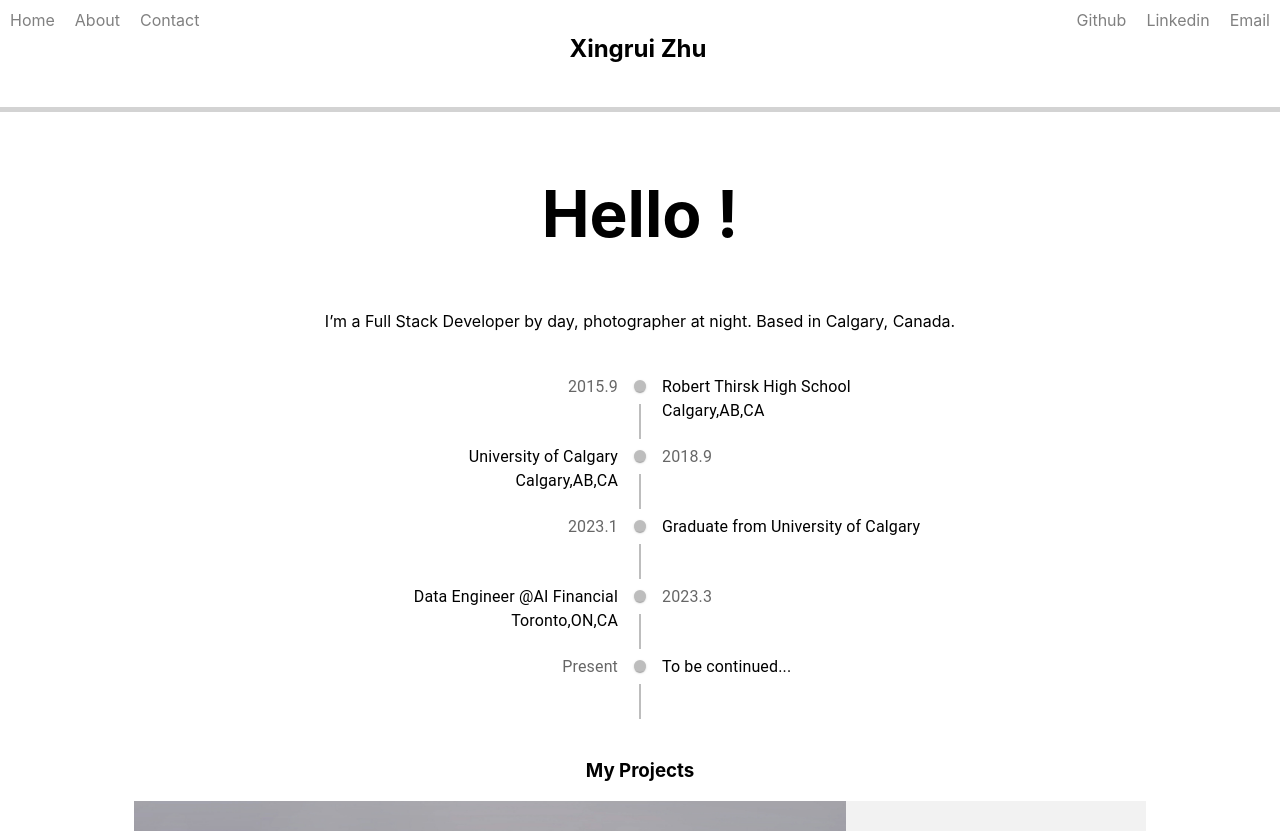
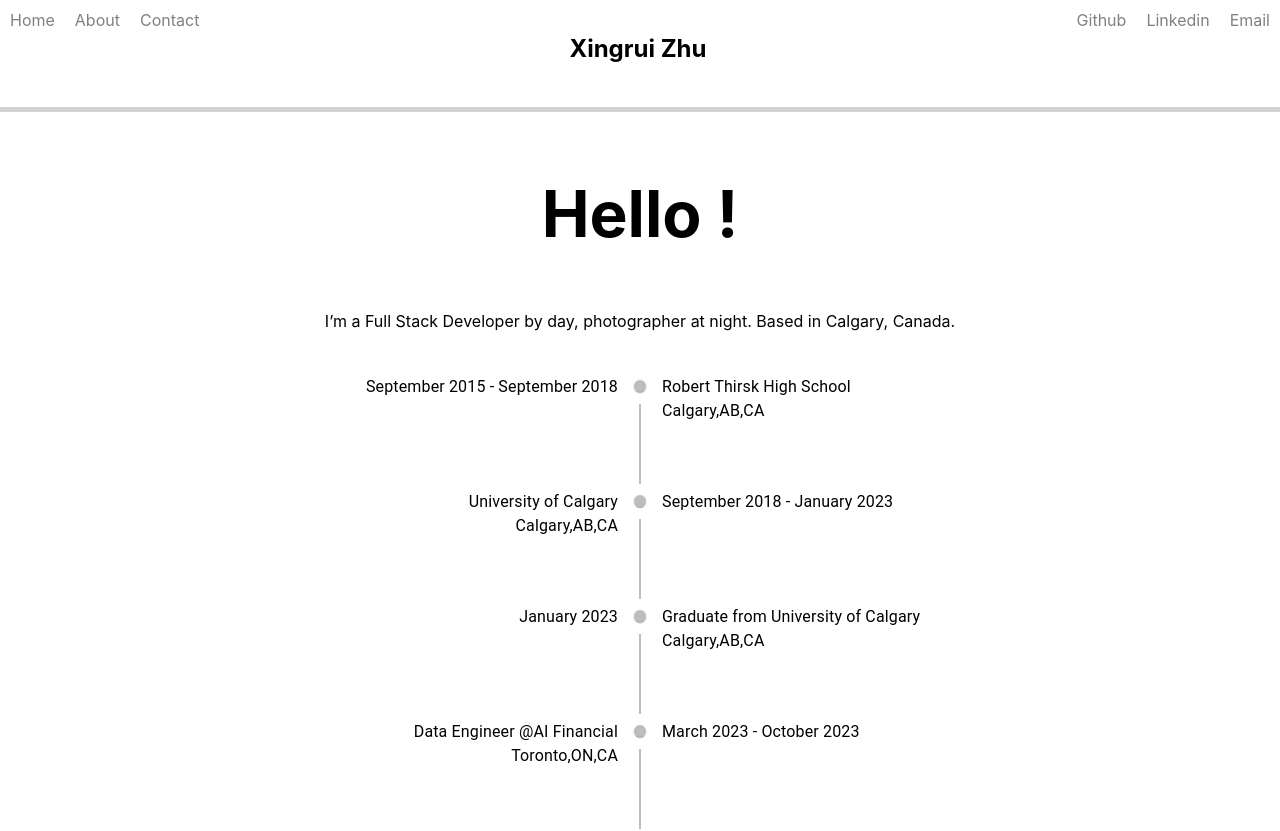
Before and after one commit to XingruiRicky/xingruirickyWebsite, a React (Create React App) app in the folder mywebsite/: page / in a window 1280 px wide. Shown: the top 831 px of the page. Built offline with nearby package versions, Linux system fonts and the light colour scheme; the HTML template or start-up script is replaced by a standard one.

Commit message:
improve timeline

```diff
--- a/mywebsite/src/Timeline.css
+++ b/mywebsite/src/Timeline.css
@@ -0,0 +1,3 @@
+.connector{
+    min-height: 80px;
+}
--- a/mywebsite/src/Timeline.js
+++ b/mywebsite/src/Timeline.js
@@ -6,58 +6,59 @@ import TimelineConnector from '@mui/lab/TimelineConnector';
 import TimelineContent from '@mui/lab/TimelineContent';
 import TimelineDot from '@mui/lab/TimelineDot';
 import TimelineOppositeContent from '@mui/lab/TimelineOppositeContent';
+import "./Timeline.css"
 
 export default function OppositeContentTimeline() {
   return (
     <React.Fragment>
       <Timeline position="alternate">
         <TimelineItem>
-          <TimelineOppositeContent color="text.secondary">
-            2015.9
+          <TimelineOppositeContent>
+            September 2015 - September 2018
           </TimelineOppositeContent>
           <TimelineSeparator>
             <TimelineDot />
-            <TimelineConnector />
+            <TimelineConnector className='connector' />
           </TimelineSeparator>
           <TimelineContent>Robert Thirsk High School<div>Calgary,AB,CA</div></TimelineContent>
         </TimelineItem>
         <TimelineItem>
-          <TimelineOppositeContent color="text.secondary">
-            2018.9
+          <TimelineOppositeContent>
+            September 2018 - January 2023
           </TimelineOppositeContent>
           <TimelineSeparator>
             <TimelineDot />
-            <TimelineConnector />
+            <TimelineConnector className='connector'/>
           </TimelineSeparator>
           <TimelineContent>University of Calgary<div>Calgary,AB,CA</div></TimelineContent>
         </TimelineItem>
         <TimelineItem>
-          <TimelineOppositeContent color="text.secondary">
-            2023.1
+          <TimelineOppositeContent>
+            January 2023
           </TimelineOppositeContent>
           <TimelineSeparator>
             <TimelineDot />
-            <TimelineConnector />
+            <TimelineConnector className='connector'/>
           </TimelineSeparator>
-          <TimelineContent>Graduate from University of Calgary</TimelineContent>
+          <TimelineContent>Graduate from University of Calgary<div>Calgary,AB,CA</div></TimelineContent>
         </TimelineItem>
         <TimelineItem>
-          <TimelineOppositeContent color="text.secondary">
-            2023.3
+          <TimelineOppositeContent>
+            March 2023 - October 2023
           </TimelineOppositeContent>
           <TimelineSeparator>
             <TimelineDot />
-            <TimelineConnector />
+            <TimelineConnector className='connector'/>
           </TimelineSeparator>
           <TimelineContent>Data Engineer @AI Financial<div>Toronto,ON,CA</div></TimelineContent>
         </TimelineItem>
         <TimelineItem>
-          <TimelineOppositeContent color="text.secondary">
+          <TimelineOppositeContent>
             Present
           </TimelineOppositeContent>
           <TimelineSeparator>
             <TimelineDot />
-            <TimelineConnector />
+            <TimelineConnector className='connector'/>
           </TimelineSeparator>
           <TimelineContent>To be continued...</TimelineContent>
         </TimelineItem>
```
